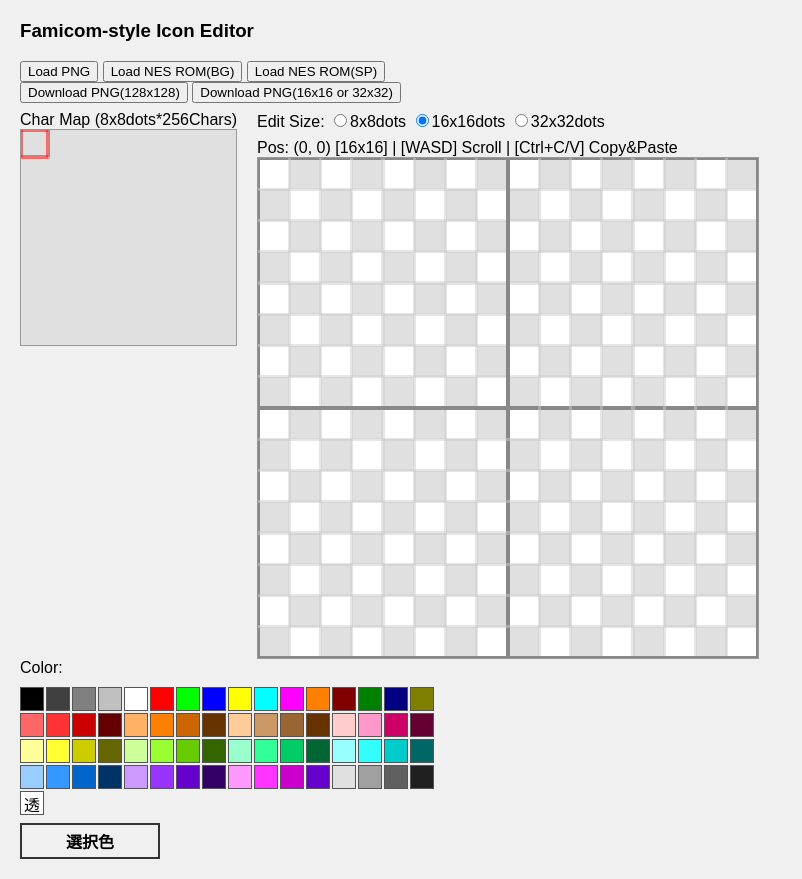
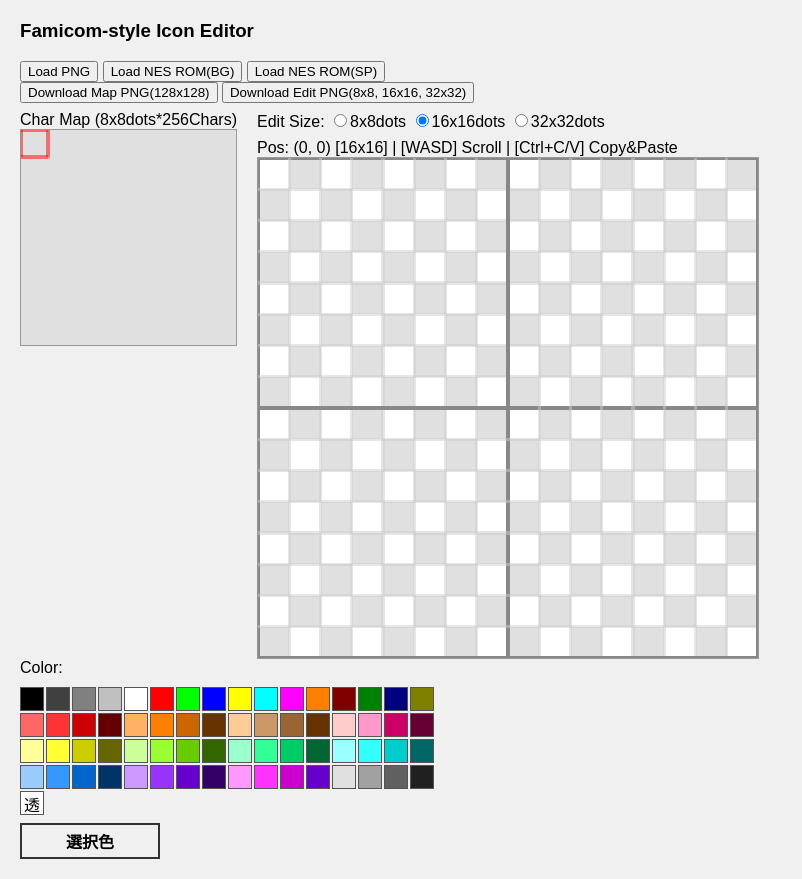
Before and after one commit to ponopost/cedit, a plain HTML site: page index.html in a window 1280 px wide. Shown: the whole page, without its empty margins (0-802 px from the left). Drawn offline with Linux system fonts and the light colour scheme.

Commit message:
Update index.html

```diff
--- a/index.html
+++ b/index.html
@@ -68,8 +68,8 @@
   <button onclick="document.getElementById('fileInput_bg').click()">Load NES ROM(BG)</button>
   <button onclick="document.getElementById('fileInput_sp').click()">Load NES ROM(SP)</button>
 <br>
-  <button onclick="saveImage('png')">Download PNG(128x128)</button>
-  <button onclick="saveImageEdit('png')">Download PNG(16x16 or 32x32)</button>
+  <button onclick="saveImage('png')">Download Map PNG(128x128)</button>
+  <button onclick="saveImageEdit('png')">Download Edit PNG(8x8, 16x16, 32x32)</button>
   <input type="file" id="fileInput" accept="image/*" style="display:none" onchange="loadImage(event)">
   <input type="file" id="fileInput_bg" accept="*/*" style="display:none" onchange="loadRom(event, 'BG')">
   <input type="file" id="fileInput_sp" accept="*/*" style="display:none" onchange="loadRom(event, 'SP')">
```
